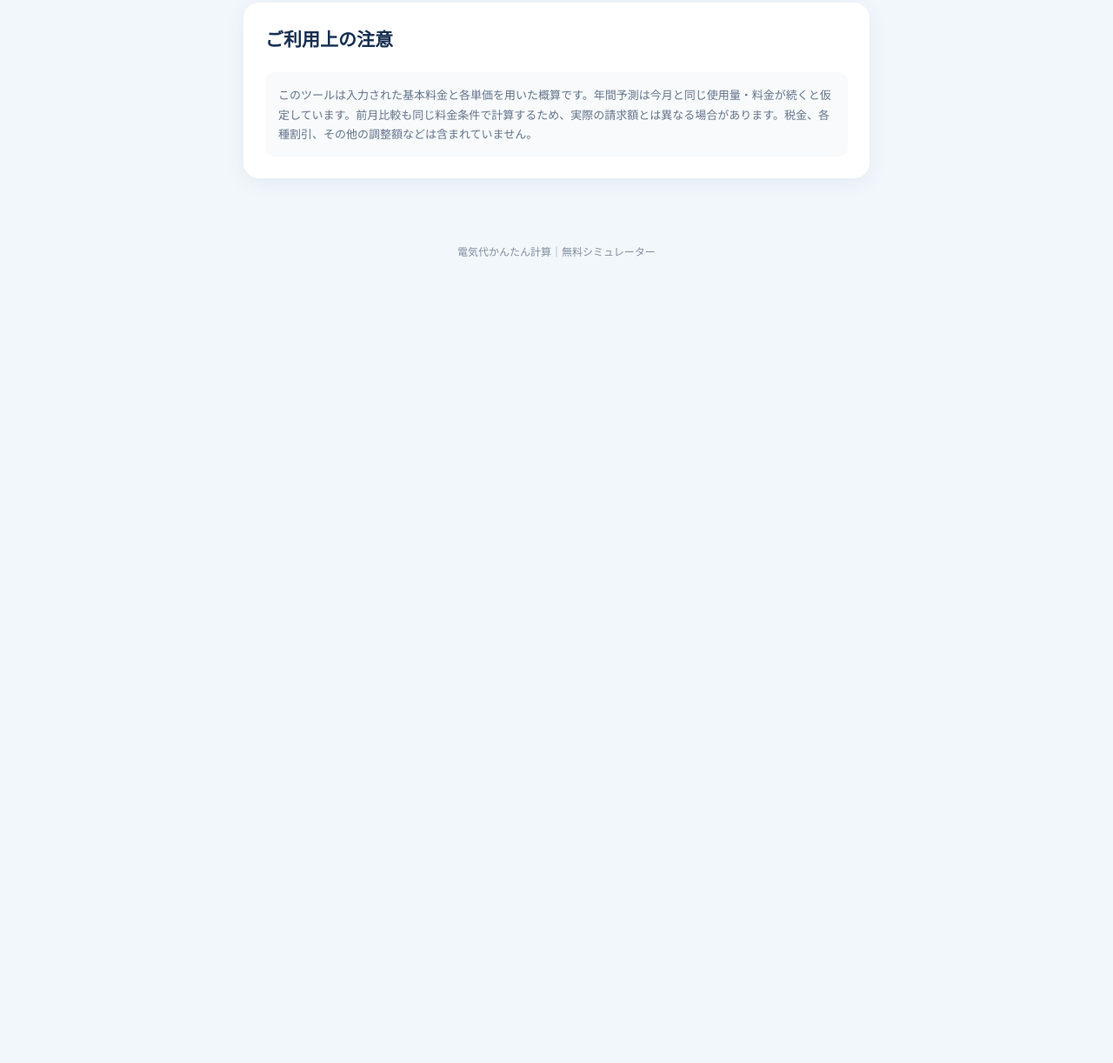
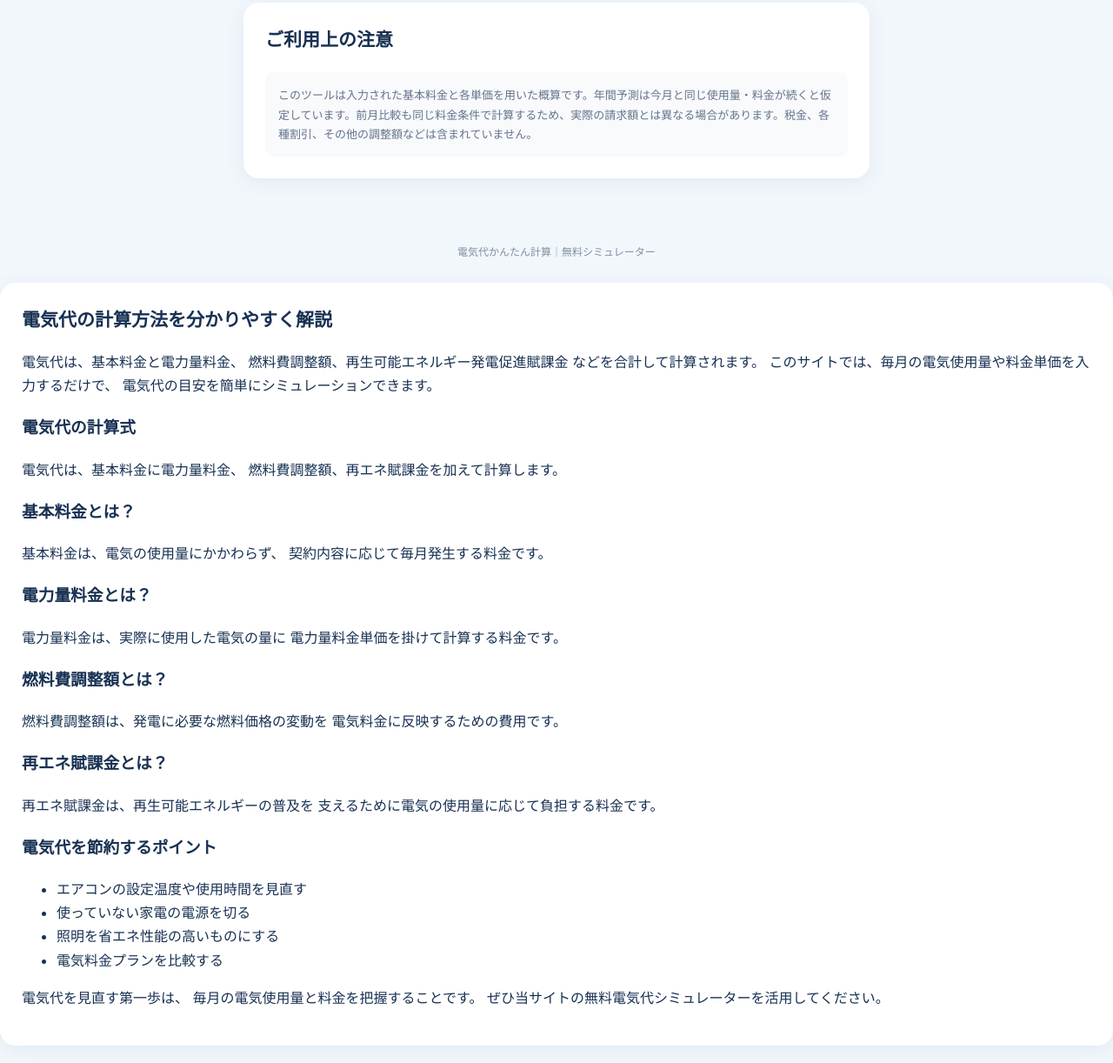
Before and after one commit to kowara11/electricity-cost-calculator, a plain HTML site: page index.html in a window 1280 px wide. Shown: the part 2437-3659 px from the top of the page at 87% size. Before the commit the page ends 2762 px from the top, so only its background shows below. Drawn offline with Linux system fonts and the light colour scheme.

Commit message:
Add electricity cost calculation section in index.html

```diff
--- a/index.html
+++ b/index.html
@@ -466,5 +466,60 @@ function showError(message) {
 }
 </script>
 
+<section class="card">
+  <h2>電気代の計算方法を分かりやすく解説</h2>
+
+  <p>
+    電気代は、基本料金と電力量料金、
+    燃料費調整額、再生可能エネルギー発電促進賦課金
+    などを合計して計算されます。
+    このサイトでは、毎月の電気使用量や料金単価を入力するだけで、
+    電気代の目安を簡単にシミュレーションできます。
+  </p>
+
+  <h3>電気代の計算式</h3>
+  <p>
+    電気代は、基本料金に電力量料金、
+    燃料費調整額、再エネ賦課金を加えて計算します。
+  </p>
+
+  <h3>基本料金とは？</h3>
+  <p>
+    基本料金は、電気の使用量にかかわらず、
+    契約内容に応じて毎月発生する料金です。
+  </p>
+
+  <h3>電力量料金とは？</h3>
+  <p>
+    電力量料金は、実際に使用した電気の量に
+    電力量料金単価を掛けて計算する料金です。
+  </p>
+
+  <h3>燃料費調整額とは？</h3>
+  <p>
+    燃料費調整額は、発電に必要な燃料価格の変動を
+    電気料金に反映するための費用です。
+  </p>
+
+  <h3>再エネ賦課金とは？</h3>
+  <p>
+    再エネ賦課金は、再生可能エネルギーの普及を
+    支えるために電気の使用量に応じて負担する料金です。
+  </p>
+
+  <h3>電気代を節約するポイント</h3>
+  <ul>
+    <li>エアコンの設定温度や使用時間を見直す</li>
+    <li>使っていない家電の電源を切る</li>
+    <li>照明を省エネ性能の高いものにする</li>
+    <li>電気料金プランを比較する</li>
+  </ul>
+
+  <p>
+    電気代を見直す第一歩は、
+    毎月の電気使用量と料金を把握することです。
+    ぜひ当サイトの無料電気代シミュレーターを活用してください。
+  </p>
+</section>
 </body>
 </html>
```
